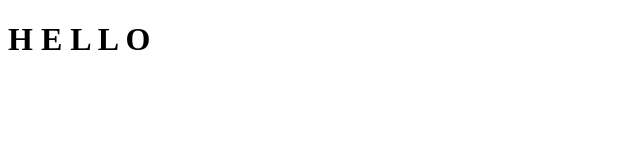
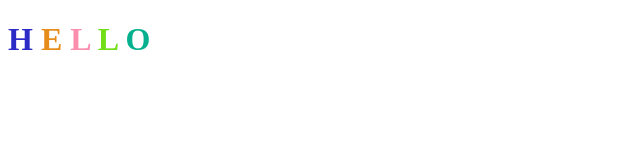
Before and after one commit to PeteDarinzo/AnimatedTextGitDemo, a plain HTML site: page index.html in a window 1280 px wide. Shown: the whole page, without its empty margins (0-640 px from the left). Drawn offline with Linux system fonts and the light colour scheme.

Commit message:
add color script

```diff
--- /dev/null
+++ b/app.js
@@ -0,0 +1,15 @@
+
+function randomRGB() {
+    const r = Math.floor(Math.random() * 256);
+    const g = Math.floor(Math.random() * 256);
+    const b = Math.floor(Math.random() * 256);
+    return `rgb(${r},${g},${b})`;
+  }
+
+  const letters = document.querySelectorAll('.letter');
+
+  setInterval(function() {
+    for(let letter of letters) {
+      letter.style.color = randomRGB();
+    }
+  }, 2000);
--- a/index.html
+++ b/index.html
@@ -14,5 +14,6 @@
         <span class="letter">L</span>
         <span class="letter">O</span>
     </h1>
+    <script src="app.js"></script>
 </body>
 </html>
```
